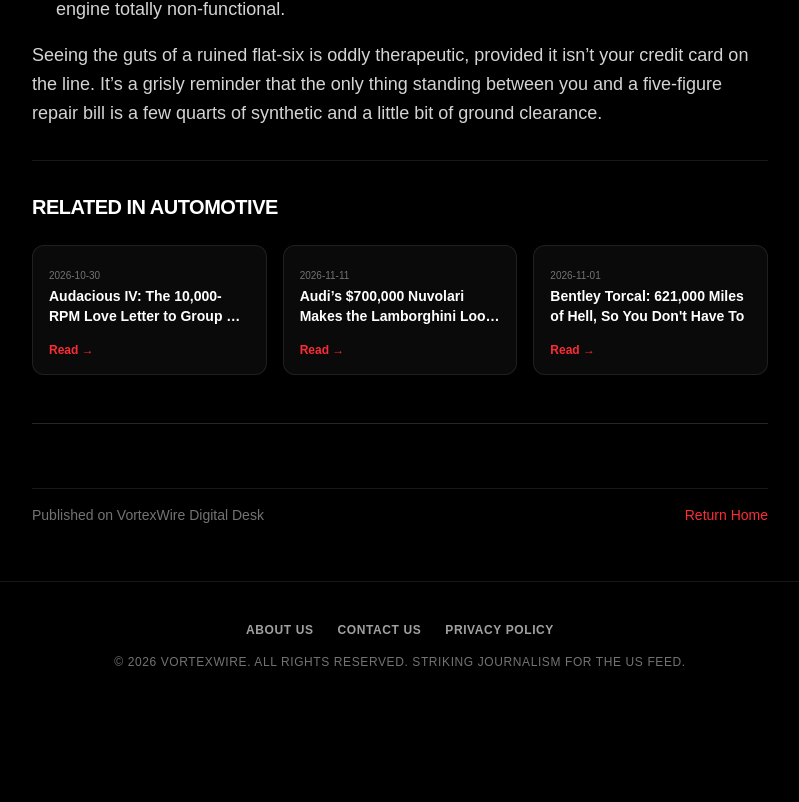
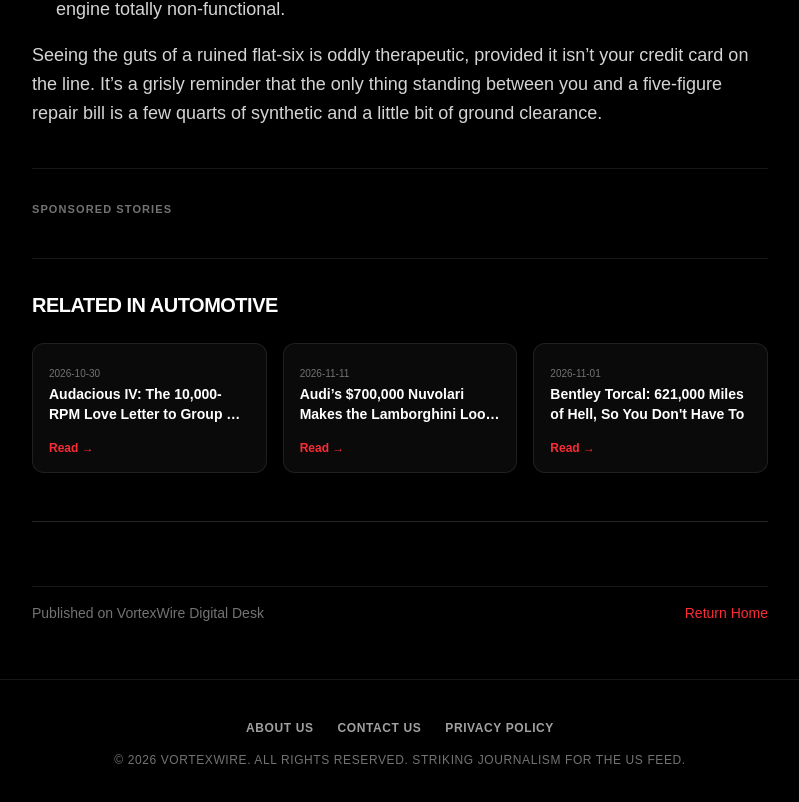
Before and after one commit to remstr/vortexwire, a Next.js app: page /automotive/a-10000-puddle-how-a-cracked-pan-murdered-a-bulletproof-porsche-911 in a window 1280 px wide. Shown: the part 1371-2173 px from the top of the page, without its empty margins (240-1039 px from the left). Before the commit the page ends 2081 px from the top, so only its background shows below. Built offline with nearby package versions, Linux system fonts and the light colour scheme.

Commit message:
Integrate AdsterraNativeBanner into the page
Added AdsterraNativeBanner component to the page.

```diff
--- a/src/app/[category]/[slug]/page.js
+++ b/src/app/[category]/[slug]/page.js
@@ -6,6 +6,7 @@ import { notFound } from 'next/navigation';
 import ReactMarkdown from 'react-markdown';
 import ShareButtons from '@/components/ShareButtons';
 import Comments from '@/components/Comments';
+import AdsterraNativeBanner from '@/components/AdsterraNativeBanner';
 
 const contentDirectory = function() {
   return path.join(process.cwd(), 'content');
@@ -187,6 +188,9 @@ export default async function ArticlePage({ params }) {
         </ReactMarkdown>
       </div>
 
+      {/* ADSTERRA NATIVE BANNER (4:1 GRID) */}
+      <AdsterraNativeBanner />
+
       {/* RELATED STORIES SECTION */}
       {relatedPosts.length > 0 && (
         <section className="space-y-6 pt-8 border-t border-neutral-900">
```
